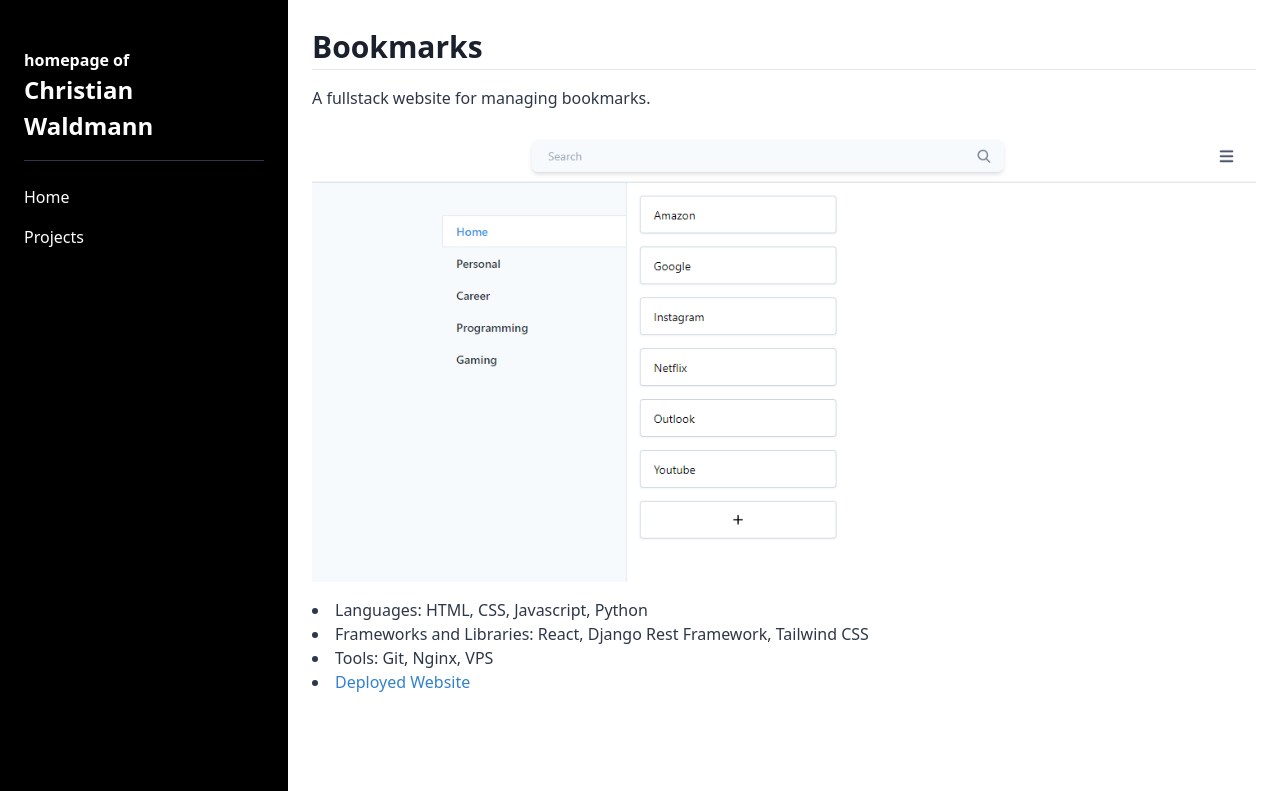
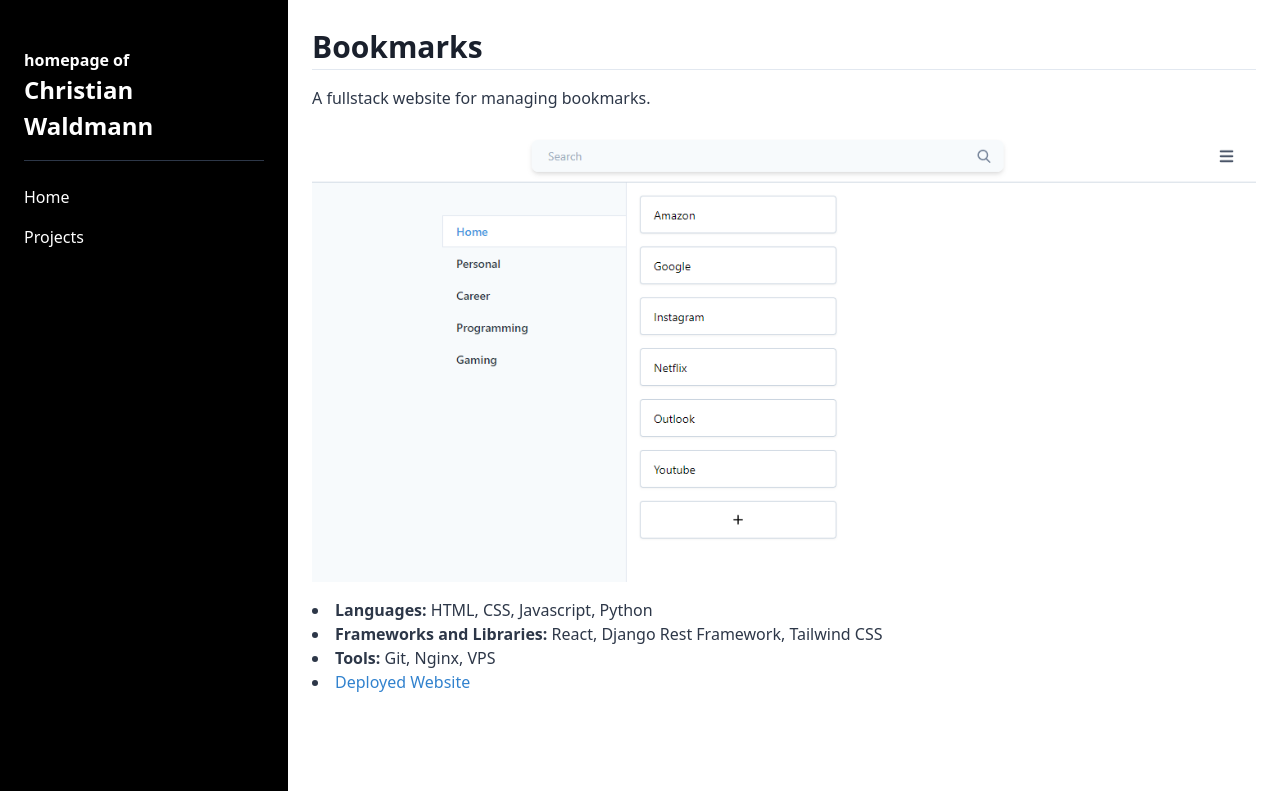
Before and after one commit to christianwaldmann/portfolio, a React (Create React App) app: page /#/projects in a window 1280 px wide. Shown: the top 791 px of the page. Built offline with nearby package versions, Linux system fonts and the light colour scheme.

Commit message:
Update Project page bullet point topics bold

```diff
--- a/src/pages/Projects.js
+++ b/src/pages/Projects.js
@@ -22,14 +22,20 @@
 					/>
 					<ul className="mt-4 mb-16 list-disc list-inside">
 						{/* Languages */}
-						<li>Languages: {project.languages.join(", ")}</li>
+						<li>
+							<b>Languages: </b>
+							{project.languages.join(", ")}
+						</li>
 						{/* Frameworks and Libraries */}
 						<li>
-							Frameworks and Libraries:{" "}
+							<b>Frameworks and Libraries: </b>
 							{project.frameworks_and_libraries.join(", ")}
 						</li>
 						{/* Tools */}
-						<li>Tools: {project.tools.join(", ")}</li>
+						<li>
+							<b>Tools: </b>
+							{project.tools.join(", ")}
+						</li>
 						{/* Links */}
 						{project.links.map((link, index) => (
 							<li key={index}>
```
